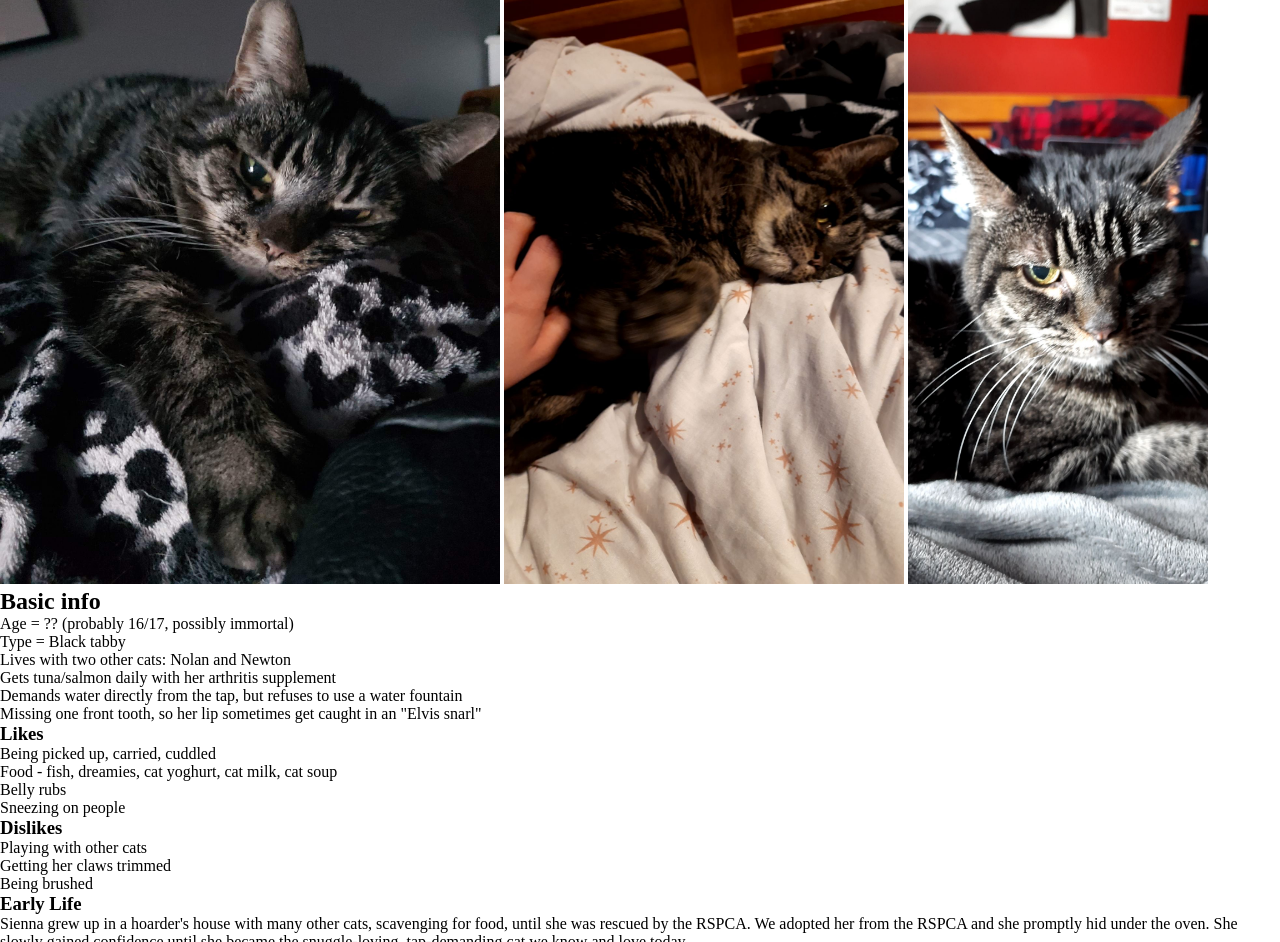
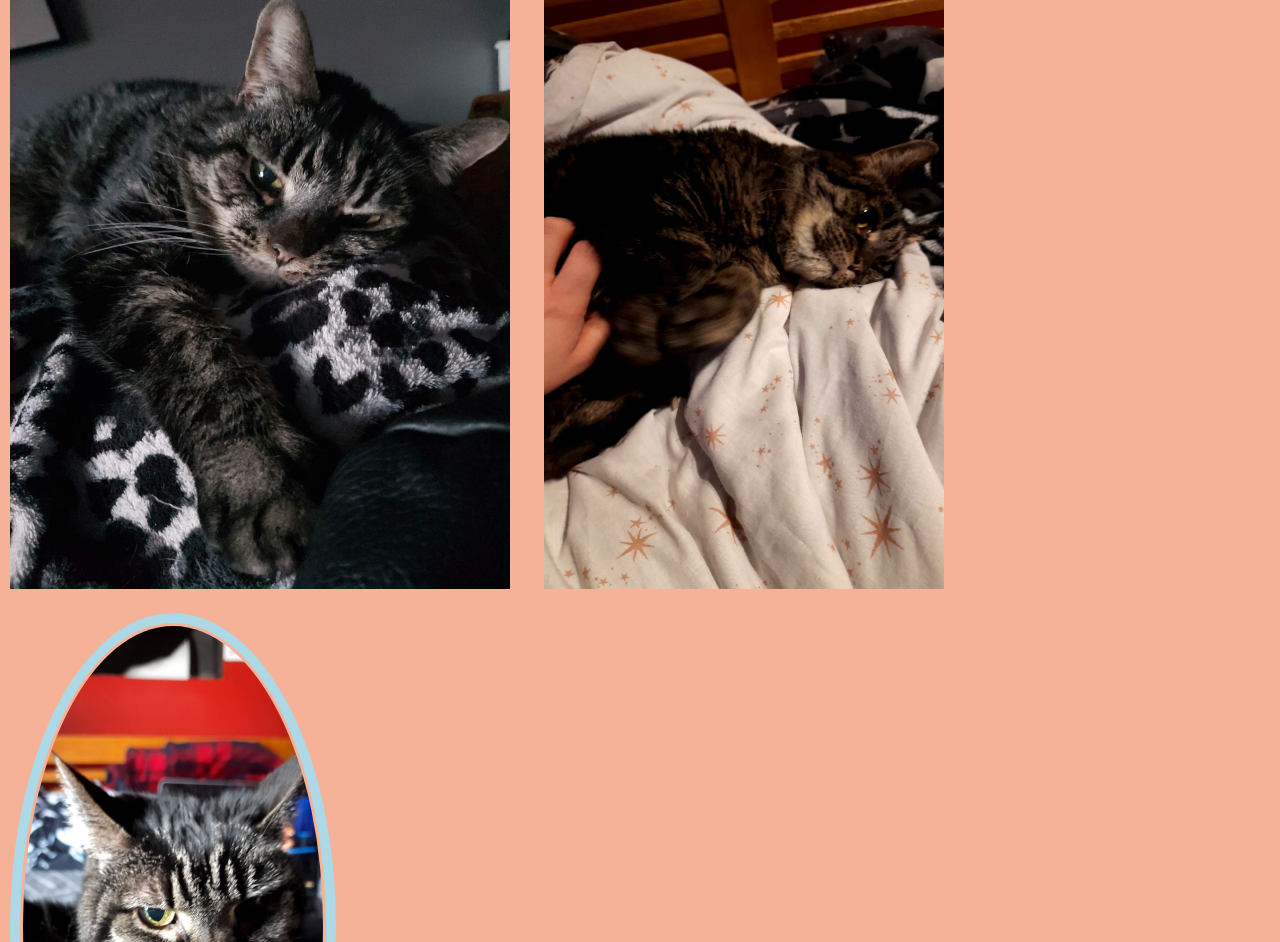
Before and after one commit to JakeMc2001/intro-html, a plain HTML site: page profile.html in a window 1280 px wide. Shown: the part 53-995 px from the top of the page. Drawn offline with Linux system fonts and the light colour scheme.

Commit message:
add styles.css

```diff
--- a/styles.css
+++ b/styles.css
@@ -1,4 +1,41 @@
 *{
     margin: 0;
-    padding: 0
+    padding: 0;
 }
+body{
+    background-color: rgb(245, 178, 152);
+}
+#siennaPlane{
+    border: 10px solid lightblue;
+    padding: 3px;
+    border-radius: 50%;
+}
+h1,h2,h3,h4,h5,h6{
+    font-family: "Courier New",monospace;
+    text-align:center;
+}
+a{
+    font-family: "Comic Sans MS",sans-serif;
+}
+ul {
+    list-style-position: inside;
+    text-align: center;
+    color: lightslategrey
+}
+ol{
+    list-style-position: inside;
+    text-align: center;
+    color:grey
+}
+img{
+    margin-bottom: 10px;
+    margin-left: 10px;
+    padding-top: 5px;
+    padding-bottom: 10px;
+    padding-left: 0px;
+    padding-right: 20px;
+}
+p{
+    text-align: center;
+    font-family: "Comic Sans MS",sans-serif;
+}
```
